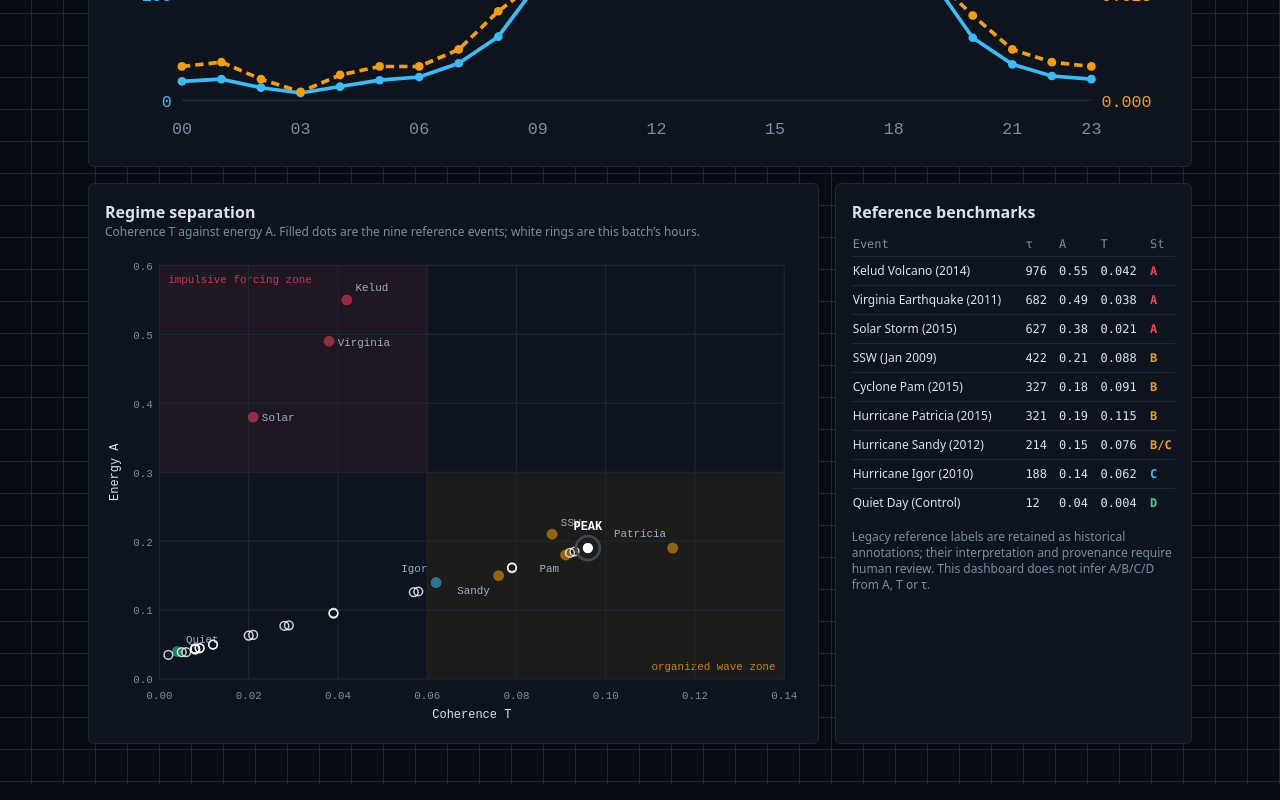
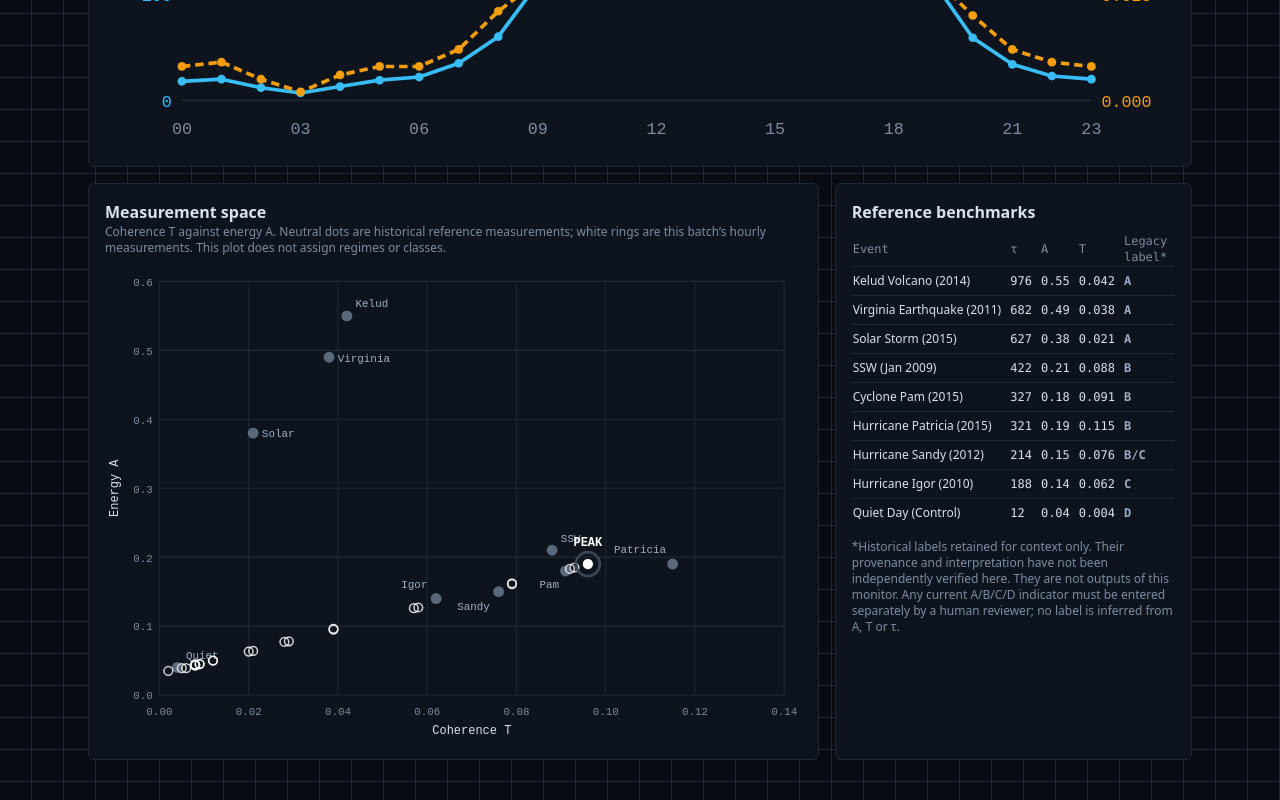
Before and after one commit to sgetty21/vlf-global-monitor, a plain HTML site: page dashboard/vlf-d-region-monitor.html in a window 1280 px wide. Shown: the part 722-1522 px from the top of the page. Drawn offline with nearby package versions, Linux system fonts and the light colour scheme; a web font is replaced by a local one.

Commit message:
Clarify human indicators and neutralize dashboard interpretation

```diff
--- a/dashboard/vlf-d-region-monitor.html
+++ b/dashboard/vlf-d-region-monitor.html
@@ -84,7 +84,7 @@ function Badge({state,big}){
   const k=key(state), c=colorOf(state), mixed=String(state).includes('/');
   const bg = mixed ? `linear-gradient(90deg,${colorOf(state)},${colorOf(String(state).split('/')[1])})` : c;
   return html`<span className=${'inline-flex items-center gap-2 rounded px-2.5 py-1 font-semibold '+(big?'text-lg':'text-xs')} style=${{background:c+'22',border:'1px solid '+c,color:c}}>
-    <i style=${{width:8,height:8,borderRadius:99,background:bg,display:'inline-block'}}></i>State ${state}</span>`;
+    <i style=${{width:8,height:8,borderRadius:99,background:bg,display:'inline-block'}}></i>Human indicator ${state}</span>`;
 }
 
 function Kpi({label,value,sub,children}){
@@ -151,18 +151,14 @@ function Scatter({batch}){
   const off={Kelud:[8,-8],Virginia:[8,4],Solar:[8,4],SSW:[8,-8],Pam:[-6,16],Patricia:[-6,-10],Sandy:[-8,17],Igor:[-8,-10],Quiet:[8,-8]};
   const pk=batch.peak;
   return html`<svg viewBox=${`0 0 ${W} ${H}`} className="w-full h-auto">
-    <rect x=${m.l} y=${m.t} width=${x(0.06)-m.l} height=${y(0.3)-m.t} fill="#f43f5e" opacity="0.07"/>
-    <rect x=${x(0.06)} y=${y(0.3)} width=${W-m.r-x(0.06)} height=${m.t+ih-y(0.3)} fill="#f59e0b" opacity="0.06"/>
-    <text x=${m.l+8} y=${m.t+16} fontSize="10" fill="#f43f5e" opacity="0.8">impulsive forcing zone</text>
-    <text x=${W-m.r-8} y=${y(0.3)+ih*0.0+(m.t+ih-y(0.3))-8} textAnchor="end" fontSize="10" fill="#f59e0b" opacity="0.8">organized wave zone</text>
     ${[0,.1,.2,.3,.4,.5,.6].map(v=>html`<g key=${'y'+v}><line x1=${m.l} x2=${W-m.r} y1=${y(v)} y2=${y(v)} stroke="#1d2836"/><text x=${m.l-6} y=${y(v)+4} textAnchor="end" fontSize="10" fill="#7b8da3">${v.toFixed(1)}</text></g>`)}
     ${[0,.02,.04,.06,.08,.1,.12,.14].map(v=>html`<g key=${'x'+v}><line y1=${m.t} y2=${m.t+ih} x1=${x(v)} x2=${x(v)} stroke="#1d2836"/><text x=${x(v)} y=${H-26} textAnchor="middle" fontSize="10" fill="#7b8da3">${v.toFixed(2)}</text></g>`)}
     <text x=${m.l+iw/2} y=${H-8} textAnchor="middle" fontSize="11" fill="#d9e2ee">Coherence T</text>
     <text transform=${`translate(12 ${m.t+ih/2}) rotate(-90)`} textAnchor="middle" fontSize="11" fill="#d9e2ee">Energy A</text>
     ${BENCH.map(b=>{const o=off[b.s]||[8,4];return html`<g key=${b.s}>
-      <circle cx=${x(b.T)} cy=${y(b.A)} r="5" fill=${colorOf(b.state)} opacity="0.55"/>
+      <circle cx=${x(b.T)} cy=${y(b.A)} r="5" fill="#7b8da3" opacity="0.7"/>
       <text x=${x(b.T)+o[0]} y=${y(b.A)+o[1]} fontSize="10" fill="#9fb0c4" textAnchor=${o[0]<0?'end':'start'}>${b.s}</text></g>`;})}
-    ${batch.hours.map((r,i)=>html`<circle key=${i} cx=${x(r.T)} cy=${y(r.A)} r="4" fill="none" stroke="#fff" strokeWidth="1.4" opacity="0.8"><title>${`H${String(r.hour).padStart(2,'0')} · T ${r.T.toFixed(3)} · A ${r.A.toFixed(3)} · State ${r.state}`}</title></circle>`)}
+    ${batch.hours.map((r,i)=>html`<circle key=${i} cx=${x(r.T)} cy=${y(r.A)} r="4" fill="none" stroke="#fff" strokeWidth="1.4" opacity="0.8"><title>${`H${String(r.hour).padStart(2,'0')} · T ${r.T.toFixed(3)} · A ${r.A.toFixed(3)}`}</title></circle>`)}
     <g>
       <circle cx=${x(pk.T)} cy=${y(pk.A)} r="11" fill="none" stroke=${COL.X} strokeWidth="2.5"/>
       <circle cx=${x(pk.T)} cy=${y(pk.A)} r="4.5" fill="#fff"/>
@@ -193,7 +189,7 @@ function LoadModal({onClose,onLoad,onReset}){
       <input type="file" accept=".json,application/json" onChange=${onFile} className="block w-full text-sm mb-4 file:mr-3 file:rounded file:border-0 file:bg-sky-500/20 file:text-sky-300 file:px-3 file:py-2"/>
       <label className="block text-sm mb-1 text-[color:var(--mute)]">Or paste raw JSON</label>
       <textarea value=${text} onChange=${e=>{setText(e.target.value);setErr('');}} rows="8" spellCheck="false"
-        placeholder=${'{"file":"event.json","hourly":[{"hour":0,"tau":40,"A":0.05,"T":0.01,"state":"D"}, …]}'}
+        placeholder=${'{"file":"event.json","hourly":[{"hour":0,"tau":40,"A":0.05,"T":0.01,"human_indicator":null}, …]}'}
         className="num w-full rounded p-2 text-xs bg-[#080c12] border border-[color:var(--line)]"></textarea>
       <p className="text-xs text-[color:var(--mute)] mt-2">Accepted: an array, or an object with <span className="num">hourly</span> / <span className="num">hours</span> / <span className="num">data</span>. Fields per hour: <span className="num">hour, tau, A, T</span>; optional <span className="num">human_indicator</span> is a human-entered annotation. No indicator is inferred from the metrics. An optional <span className="num">peak</span> object overrides the highest-τ hour.</p>
       ${err && html`<div className="mt-3 text-sm rounded p-2" style=${{background:'#f43f5e22',border:'1px solid #f43f5e',color:'#fda4af'}}>${err}</div>`}
@@ -214,7 +210,7 @@ function App(){
   <div className="max-w-6xl mx-auto px-3 sm:px-6 py-4 sm:py-6">
     <header className="flex items-start justify-between gap-3 mb-4">
       <div className="min-w-0">
-        <h1 className="text-xl sm:text-3xl font-extrabold leading-tight">VLF D-Region Spectral State Monitor</h1>
+        <h1 className="text-xl sm:text-3xl font-extrabold leading-tight">VLF D-Region Spectral Measurements</h1>
         <p className="text-xs sm:text-sm text-[color:var(--mute)] mt-1">Hourly persistence, energy and coherence; human indicators are annotations, not automatic classifications.</p>
       </div>
       <button onClick=${()=>setOpen(true)} className="shrink-0 rounded px-3 sm:px-4 py-2 text-sm font-semibold bg-sky-500 text-slate-950">Load new batch</button>
@@ -239,18 +235,18 @@ function App(){
 
     <section className="grid lg:grid-cols-3 gap-3 sm:gap-4 mb-3 sm:mb-4">
       <div className="panel p-3 sm:p-4 lg:col-span-2">
-        <h2 className="font-semibold">Regime separation</h2>
-        <p className="text-xs text-[color:var(--mute)] mb-2">Coherence T against energy A. Filled dots are the nine reference events; white rings are this batch’s hours.</p>
+        <h2 className="font-semibold">Measurement space</h2>
+        <p className="text-xs text-[color:var(--mute)] mb-2">Coherence T against energy A. Neutral dots are historical reference measurements; white rings are this batch’s hourly measurements. This plot does not assign regimes or classes.</p>
         <${Scatter} batch=${b}/>
       </div>
       <div className="panel p-3 sm:p-4">
         <h2 className="font-semibold mb-2">Reference benchmarks</h2>
         <div className="overflow-x-auto"><table className="w-full text-xs num">
-          <thead><tr className="text-[color:var(--mute)] text-left"><th className="py-1 pr-2 font-normal">Event</th><th className="pr-2 font-normal">τ</th><th className="pr-2 font-normal">A</th><th className="pr-2 font-normal">T</th><th className="font-normal">St</th></tr></thead>
+          <thead><tr className="text-[color:var(--mute)] text-left"><th className="py-1 pr-2 font-normal">Event</th><th className="pr-2 font-normal">τ</th><th className="pr-2 font-normal">A</th><th className="pr-2 font-normal">T</th><th className="font-normal">Legacy label*</th></tr></thead>
           <tbody>${BENCH.map(r=>html`<tr key=${r.s} className="border-t border-[color:var(--line)]">
             <td className="py-1.5 pr-2 font-sans whitespace-nowrap">${r.n}</td><td className="pr-2">${r.tau}</td><td className="pr-2">${r.A.toFixed(2)}</td><td className="pr-2">${r.T.toFixed(3)}</td>
-            <td style=${{color:colorOf(r.state)}} className="font-semibold whitespace-nowrap">${r.state}</td></tr>`)}</tbody></table></div>
-        <p className="text-xs text-[color:var(--mute)] mt-3">Legacy reference labels are retained as historical annotations; their interpretation and provenance require human review. This dashboard does not infer A/B/C/D from A, T or τ.</p>
+            <td style=${{color:"#9fb0c4"}} className="font-semibold whitespace-nowrap">${r.state}</td></tr>`)}</tbody></table></div>
+        <p className="text-xs text-[color:var(--mute)] mt-3">*Historical labels retained for context only. Their provenance and interpretation have not been independently verified here. They are not outputs of this monitor. Any current A/B/C/D indicator must be entered separately by a human reviewer; no label is inferred from A, T or τ.</p>
       </div>
     </section>
   </div>
```
